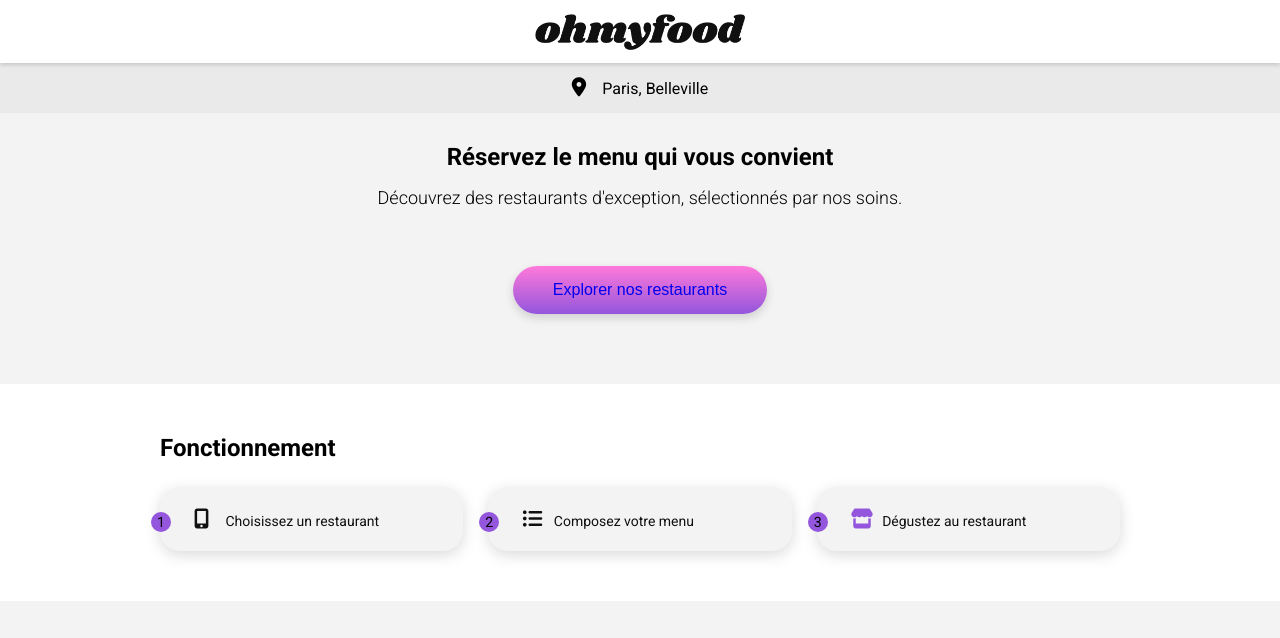
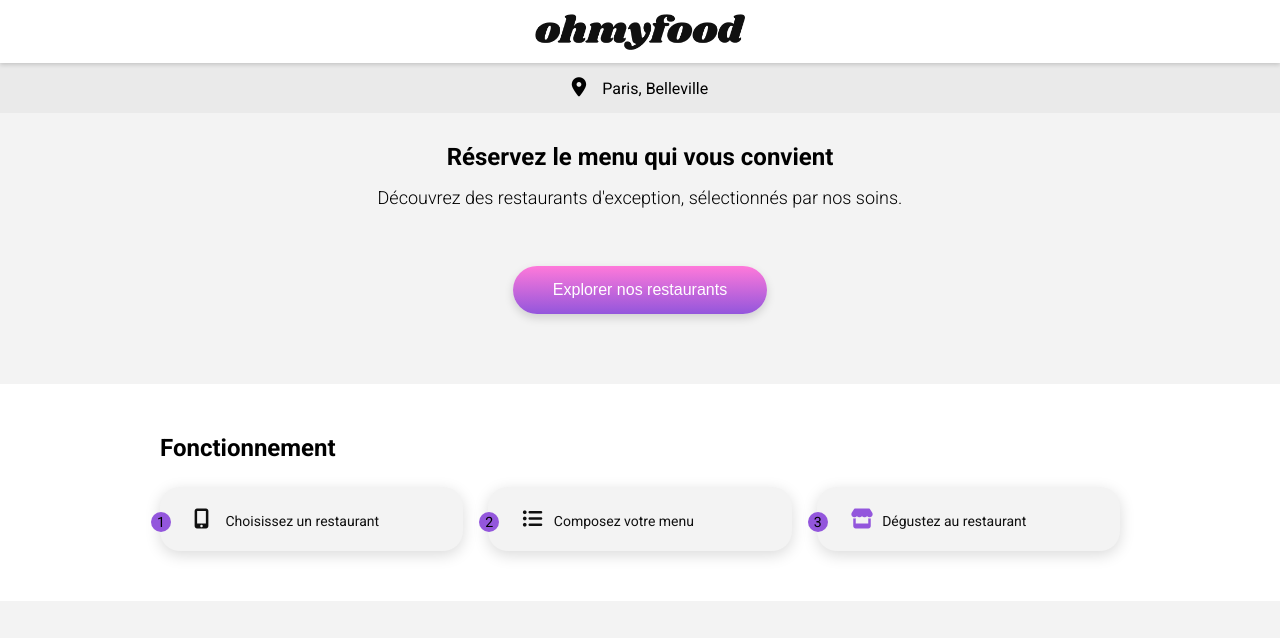
Before and after one commit to PeggyPft/Ohmyfood-projet_4, a website: page index.html in a window 1280 px wide. Shown: the top 638 px of the page. Drawn offline with Linux system fonts and the light colour scheme; a web font is replaced by a local one.

Commit message:
button link

```diff
--- a/scss/layout/_button.scss
+++ b/scss/layout/_button.scss
@@ -5,5 +5,6 @@
 
     & a {
         text-decoration: none;
+        color: $color10;
     }
 }
```
Also changed, not shown: assets/style.css, 2 other files.
